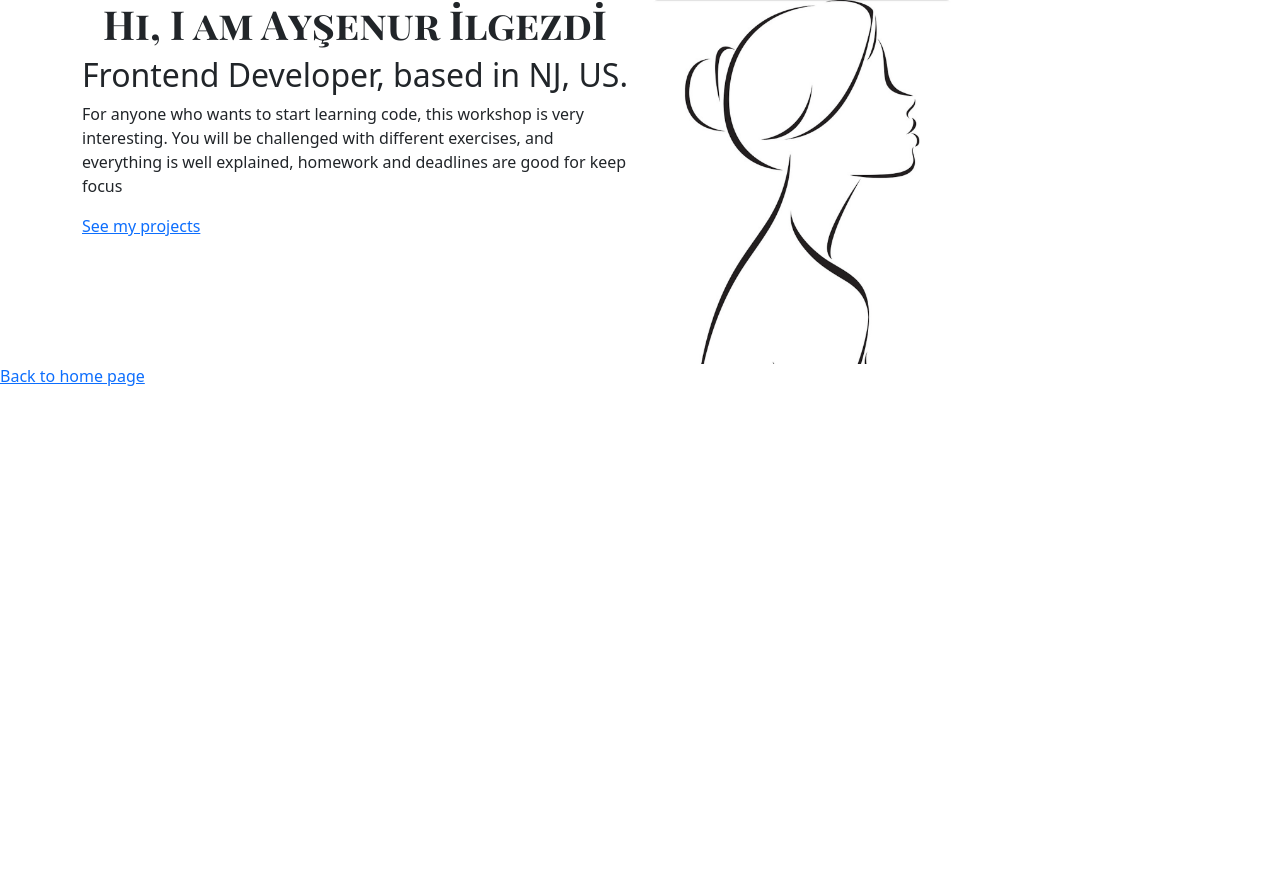
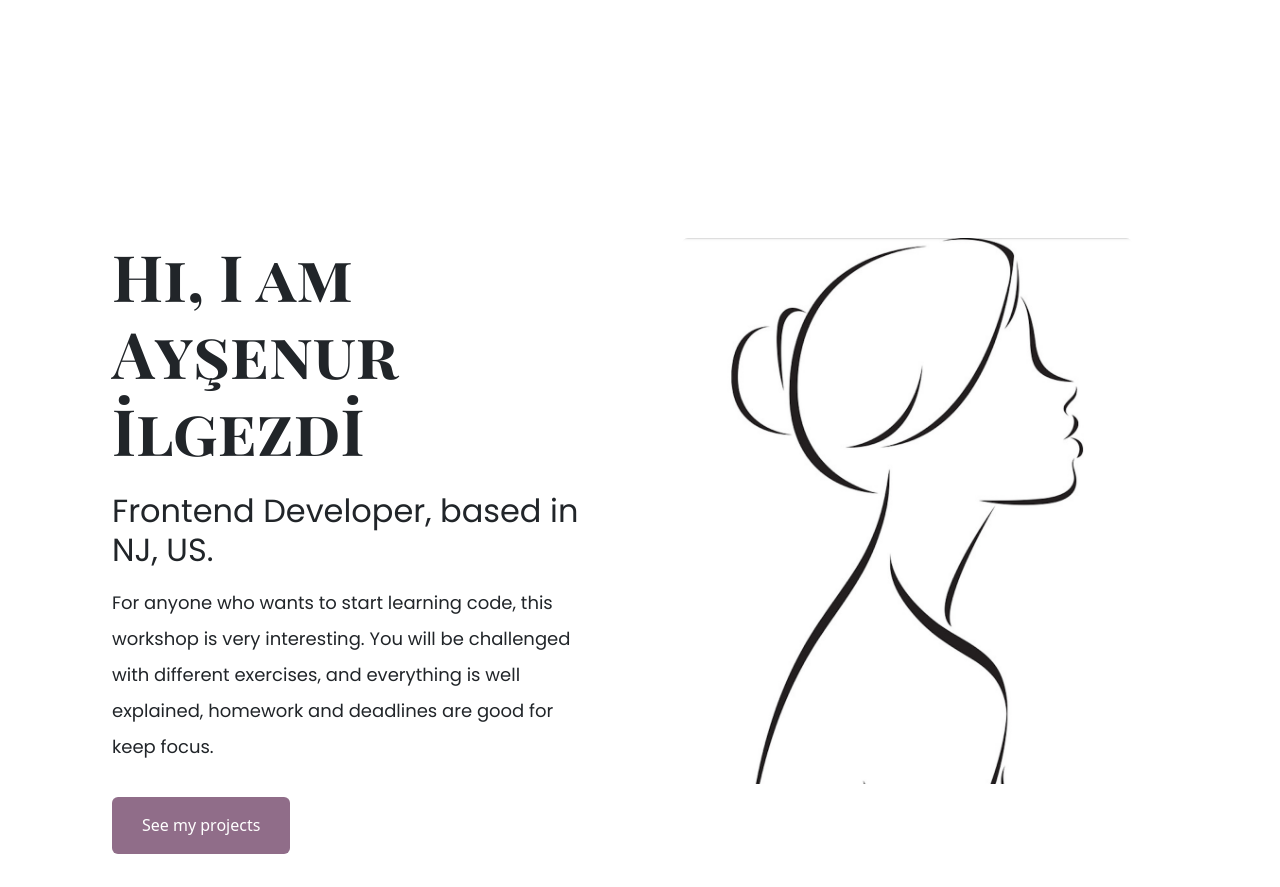
Before and after one commit to AyseIlg/portfolio-Project1, a plain HTML site: page about.html in a window 1280 px wide. Shown: the top 887 px of the page. Before the commit the page ends 800 px from the top, so only its background shows below. Drawn offline with nearby package versions, Linux system fonts and the light colour scheme.

Commit message:
updated the about page

```diff
--- a/about.html
+++ b/about.html
@@ -29,26 +29,34 @@
     <title>About</title>
   </head>
   <body>
-    <div class="about-section container">
+    <div class="about-section mt-5">
+      <div class="container">
         <div class="row">
-        <div class="col">
+          <div class="col-md-6">
+            <div class="about-section-content">
               <h1>Hi, I am Ayşenur İlgezdİ</h1>
-          <h2>Frontend Developer, based in NJ, US.</h2>
-          <p>
-            For anyone who wants to start learning code, this workshop is very
-            interesting. You will be challenged with different exercises, and
-            everything is well explained, homework and deadlines are good for
-            keep focus
+              <h2 class="mt-4">Frontend Developer, based in NJ, US.</h2>
+              <p class="mt-3">
+                For anyone who wants to start learning code, this workshop is
+                very interesting. You will be challenged with different
+                exercises, and everything is well explained, homework and
+                deadlines are good for keep focus.
               </p>
-          <a href="">See my projects</a>
+              <a href="" class="btn btn-primary mt-3" id="btn-projects"
+                >See my projects</a
+              >
             </div>
-        <div class="col">
+          </div>
+          <div class="col-md-6">
+            <div class="about-img-section">
               <img
                 src="images/women.png"
                 class="rounded"
                 alt="AysePhoto"
-            width="300"
+                width="450"
               />
+            </div>
+          </div>
         </div>
       </div>
     </div>
--- a/styles/portfolio.css
+++ b/styles/portfolio.css
@@ -2,6 +2,7 @@
   --branding-color: rgb(233, 199, 204);
   --secondary-color: rgb(144, 109, 137);
 }
+
 .hero h2 {
   font-family: "Poppins", sans-serif;
   size: 36px;
@@ -36,6 +37,15 @@ h2 {
   margin: auto;
   background-color: var(--secondary-color);
   color: white;
+  border: white;
+  line-height: 27px;
+  padding: 15px 30px;
+}
+
+#btn-projects {
+  background-color: var(--secondary-color);
+  color: white;
+  border: white;
   line-height: 27px;
   padding: 15px 30px;
 }
@@ -58,3 +68,24 @@ h2 {
     font-size: 30px;
   }
 }
+.about-section {
+  padding: 160px 20px;
+}
+
+.about-section h1 {
+  font-size: 64px;
+  text-align: left;
+}
+
+.about-section p {
+  font-size: 18px;
+  font-family: "Poppins", sans-serif;
+  line-height: 2;
+}
+.about-section h2 {
+  font-family: "Poppins", sans-serif;
+}
+.about-section-content,
+.about-img-section {
+  margin: 30px;
+}
```
Lines whose indentation alone changed are shown as unchanged.
